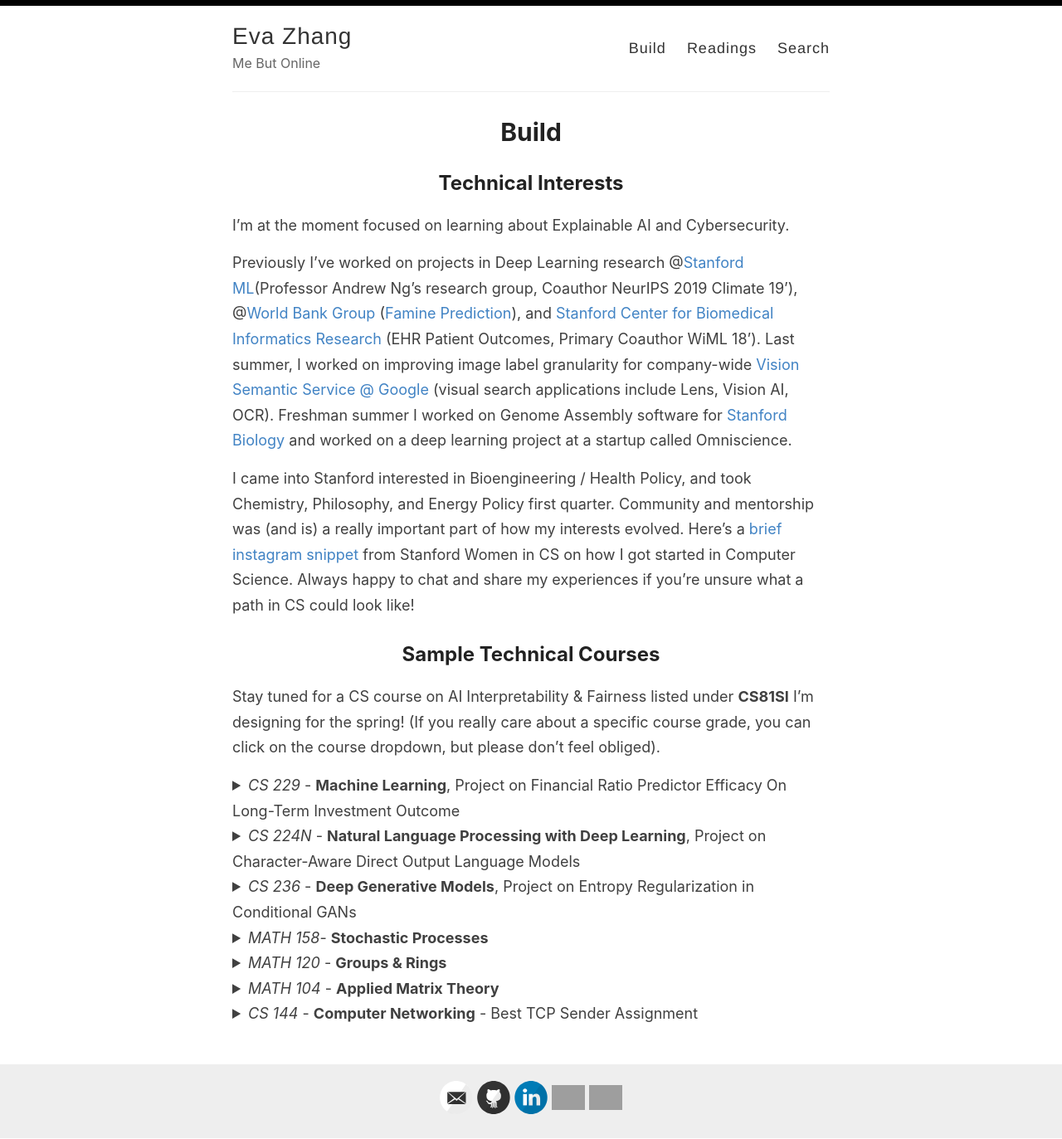
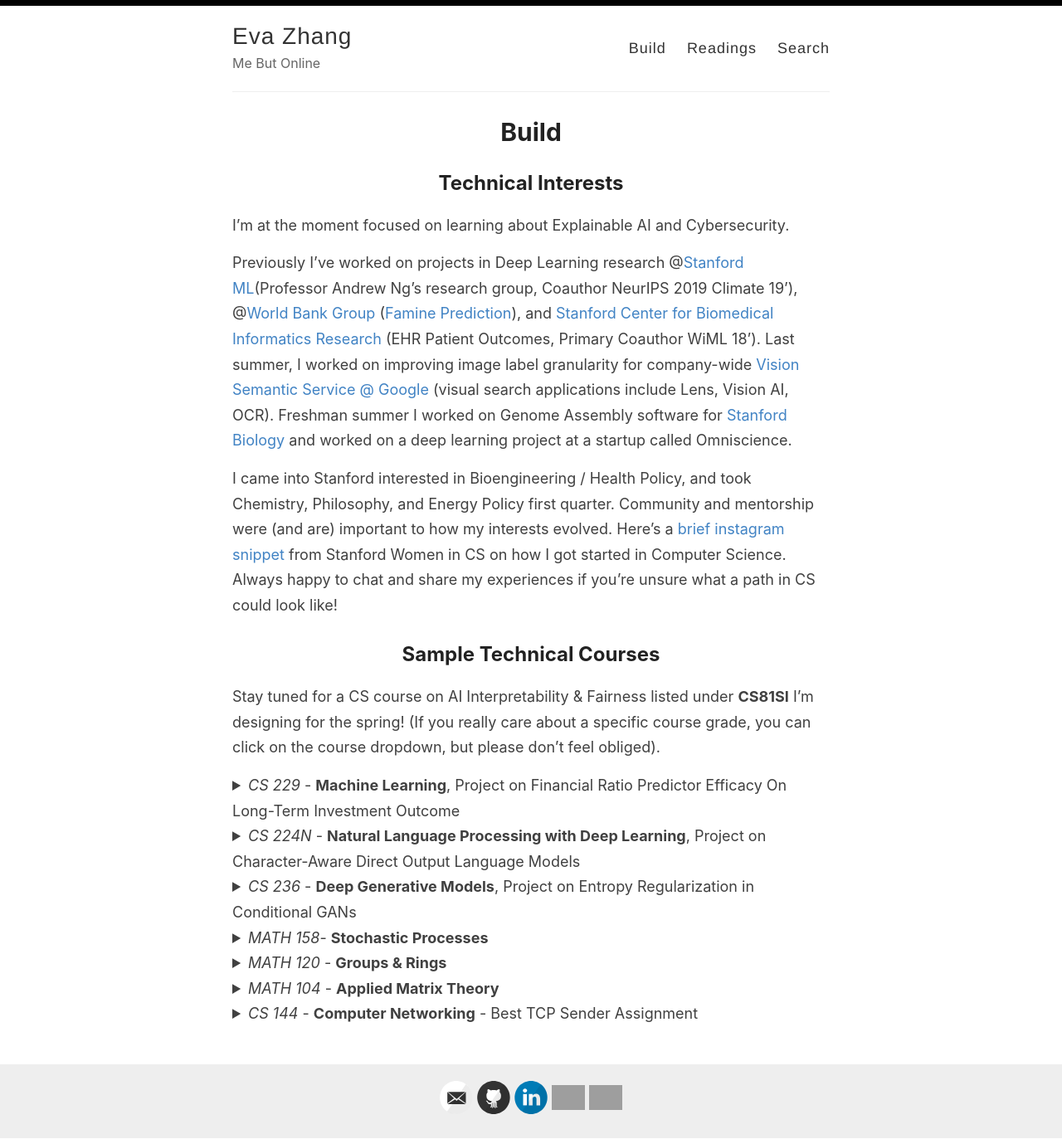
Before and after one commit to evazhang612/sokt-landing, a Jekyll site: the page built from _pages/technicals.md, in a window 1280 px wide. Shown: the whole page at 83% size. Built offline with Jekyll 4.4.1, drawn with Linux system fonts in a browser that asks for light colours; nearby versions of some CDN libraries; library files that are not in the unit come from our copies; grey boxes are pictures that could not be loaded.

```diff
--- a/_pages/technicals.md
+++ b/_pages/technicals.md
@@ -9,7 +9,7 @@
 
 Previously I've worked on projects in Deep Learning research @[Stanford ML](https://stanfordmlgroup.github.io/)(Professor Andrew Ng's research group, Coauthor NeurIPS 2019 Climate 19'), @[World Bank Group](https://www.worldbank.org/) ([Famine Prediction](https://www.worldbank.org/en/programs/famine-early-action-mechanism)), and [Stanford Center for Biomedical Informatics Research](https://bmir.stanford.edu/) (EHR Patient Outcomes, Primary Coauthor WiML 18'). Last summer, I worked on improving image label granularity for company-wide [Vision Semantic Service @ Google](https://images.google.com/) (visual search applications include Lens, Vision AI, OCR). Freshman summer I worked on Genome Assembly software for [Stanford Biology](https://www.morrisonlabatstanford.org/) and worked on a deep learning project at a startup called Omniscience.
 
-I came into Stanford interested in Bioengineering / Health Policy, and took Chemistry, Philosophy, and Energy Policy first quarter. Community and mentorship was (and is) a really important part of how my interests evolved. Here's a [brief instagram snippet](https://www.instagram.com/p/B7kewSMh4MH/) from Stanford Women in CS on how I got started in Computer Science. Always happy to chat and share my experiences if you're unsure what a path in CS could look like!
+I came into Stanford interested in Bioengineering / Health Policy, and took Chemistry, Philosophy, and Energy Policy first quarter. Community and mentorship were (and are) important to how my interests evolved. Here's a [brief instagram snippet](https://www.instagram.com/p/B7kewSMh4MH/) from Stanford Women in CS on how I got started in Computer Science. Always happy to chat and share my experiences if you're unsure what a path in CS could look like!
 
 ## Sample Technical Courses
 Stay tuned for a CS course on AI Interpretability & Fairness listed under **CS81SI** I'm designing for the spring! (If you really care about a specific course grade, you can click on the course dropdown, but please don't feel obliged).
```
